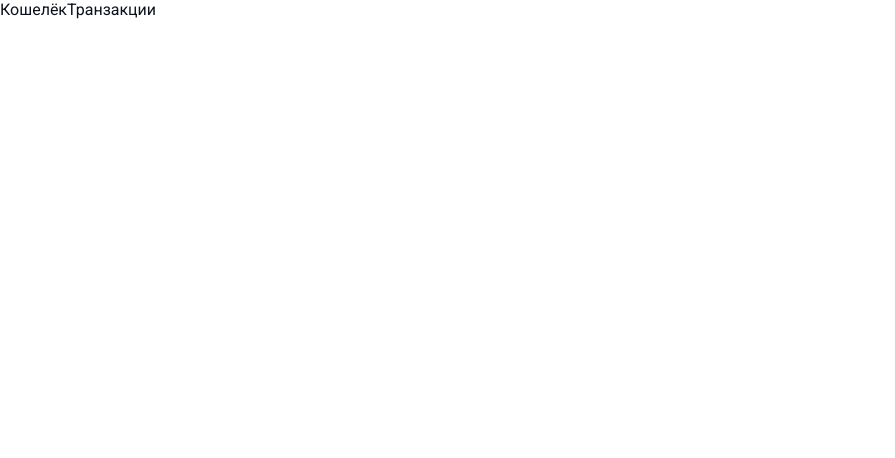
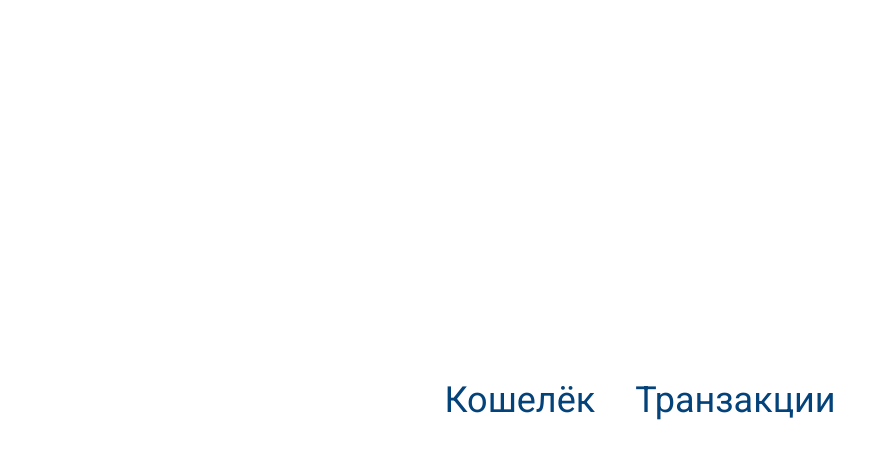
Before and after one commit to Anna-Bekreneva/solana-wallet, a Next.js app: page / in a window 1280 px wide. Shown: the top 458 px of the page, without its empty margins (0-895 px from the left). Built offline with nearby package versions, Linux system fonts and the light colour scheme.

Commit message:
refactor

```diff
--- a/src/pages/index.tsx
+++ b/src/pages/index.tsx
@@ -1,11 +1,20 @@
+'use client'
+
 import Link from "next/link";
 import {APP_ROUTES} from "@/shared";
+import s from './index.module.scss'
 
 export default function Home() {
   return (
-    <div>
-      <Link href={APP_ROUTES.wallet}>Кошелёк</Link>
-      <Link href={APP_ROUTES.transactions}>Транзакции</Link>
-    </div>
+    <nav className={s.nav}>
+      <ul className={s.list}>
+        <li>
+          <Link className={s.link} href={APP_ROUTES.wallet}>Кошелёк</Link>
+        </li>
+        <li>
+          <Link className={s.link} href={APP_ROUTES.transactions}>Транзакции</Link>
+        </li>
+      </ul>
+    </nav>
   );
 }
```
Also changed, not shown: package.json (+6 -4 lines), tsconfig.json (+23 -5 lines), 1 other file (tests, documents, lock files or other folders).
